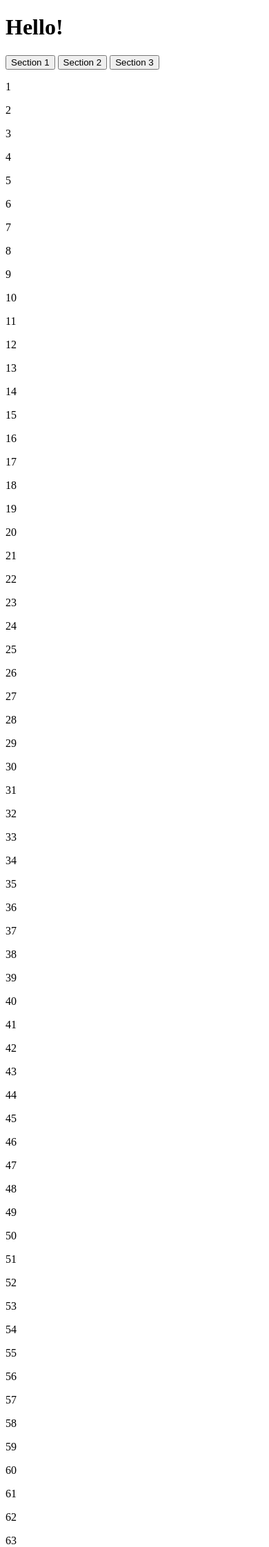
After one commit to eliozeb/singlepage, a Django app: template src/scroll/templates/scroll/singlepage_index.html in a window 390 px wide. The commit adds this page. Shown: the top 2243 px of the page at 69% size. Run offline with Django 4.2, Linux system fonts and the light colour scheme; the template is opened without the code that fills it, so the values that code supplies are empty.

```diff
--- /dev/null
+++ b/src/scroll/templates/scroll/singlepage_index.html
@@ -0,0 +1,151 @@
+<!DOCTYPE html>
+<html lang="en">
+<head>
+    <title>Single Page</title>
+    <script>
+        window.onpopstate = function (event) {
+            if (event.state && event.state.section) {
+                showSection(event.state.section);
+            }
+        }
+
+//        window.onscroll = () => {
+//            if ((window.innerHeight + window.scrollY) >= document.body.offsetHeight) {
+//                document.querySelector('body').style.background = 'green';
+//            } else {
+//                document.querySelector('body').style.background = 'white';
+//            }
+//        }
+
+        function showSection(section) {
+            fetch(`/sections/${section}`)  // Changed from sections to section
+            .then(response => response.text())
+            .then(text => {
+                document.querySelector('#content').innerHTML = text;
+            });
+        }
+
+        document.addEventListener('DOMContentLoaded', function(){
+            document.querySelectorAll('button').forEach(button => {
+                button.onclick = function() {
+                    const section = this.dataset.section;
+                    history.pushState(
+                        {section: section},  // Changed from sections to section
+                        '',
+                        `/sections/${section}`  // Added leading slash, changed from sections
+                    );
+                    showSection(section);
+                }
+            });
+        });
+    </script>
+</head>
+<body>
+    <h1>Hello!</h1>
+    <button data-section="1">Section 1</button>
+    <button data-section="2">Section 2</button>
+    <button data-section="3">Section 3</button>
+    <div id="content"></div>
+
+        <p>1</p>
+        <p>2</p>
+        <p>3</p>
+        <p>4</p>
+        <p>5</p>
+        <p>6</p>
+        <p>7</p>
+        <p>8</p>
+        <p>9</p>
+        <p>10</p>
+        <p>11</p>
+        <p>12</p>
+        <p>13</p>
+        <p>14</p>
+        <p>15</p>
+        <p>16</p>
+        <p>17</p>
+        <p>18</p>
+        <p>19</p>
+        <p>20</p>
+        <p>21</p>
+        <p>22</p>
+        <p>23</p>
+        <p>24</p>
+        <p>25</p>
+        <p>26</p>
+        <p>27</p>
+        <p>28</p>
+        <p>29</p>
+        <p>30</p>
+        <p>31</p>
+        <p>32</p>
+        <p>33</p>
+        <p>34</p>
+        <p>35</p>
+        <p>36</p>
+        <p>37</p>
+        <p>38</p>
+        <p>39</p>
+        <p>40</p>
+        <p>41</p>
+        <p>42</p>
+        <p>43</p>
+        <p>44</p>
+        <p>45</p>
+        <p>46</p>
+        <p>47</p>
+        <p>48</p>
+        <p>49</p>
+        <p>50</p>
+        <p>51</p>
+        <p>52</p>
+        <p>53</p>
+        <p>54</p>
+        <p>55</p>
+        <p>56</p>
+        <p>57</p>
+        <p>58</p>
+        <p>59</p>
+        <p>60</p>
+        <p>61</p>
+        <p>62</p>
+        <p>63</p>
+        <p>64</p>
+        <p>65</p>
+        <p>66</p>
+        <p>67</p>
+        <p>68</p>
+        <p>69</p>
+        <p>70</p>
+        <p>71</p>
+        <p>72</p>
+        <p>73</p>
+        <p>74</p>
+        <p>75</p>
+        <p>76</p>
+        <p>77</p>
+        <p>78</p>
+        <p>79</p>
+        <p>80</p>
+        <p>81</p>
+        <p>82</p>
+        <p>83</p>
+        <p>84</p>
+        <p>85</p>
+        <p>86</p>
+        <p>87</p>
+        <p>88</p>
+        <p>89</p>
+        <p>90</p>
+        <p>91</p>
+        <p>92</p>
+        <p>93</p>
+        <p>94</p>
+        <p>95</p>
+        <p>96</p>
+        <p>97</p>
+        <p>98</p>
+        <p>99</p>
+        <p>100</p>
+</body>
+</html>
--- a/src/scroll/urls.py
+++ b/src/scroll/urls.py
@@ -4,5 +4,6 @@ from . import views
 
 urlpatterns = [
     path('', views.index, name='index'),
+    path('posts',views.posts, name='posts'),
     path('section/<int:num>', views.sections, name='section'),  # Changed from sections to section
 ]
--- a/src/singlepages/urls.py
+++ b/src/singlepages/urls.py
@@ -20,5 +20,5 @@ from django.urls import include, path
 urlpatterns = [
     path('admin/', admin.site.urls),
     path('', include('singlepage.urls')),
-    path('scroll', include('scroll.urls')),
+    path('scroll/', include('scroll.urls')),
 ]
```
Also changed, not shown: index.html (deleted, +0 -58 lines), scroll.html (added, +120 -0 lines), src/scroll/templates/scroll/index.html (+88 -28 lines), src/scroll/views.py (+19 -1 lines).
